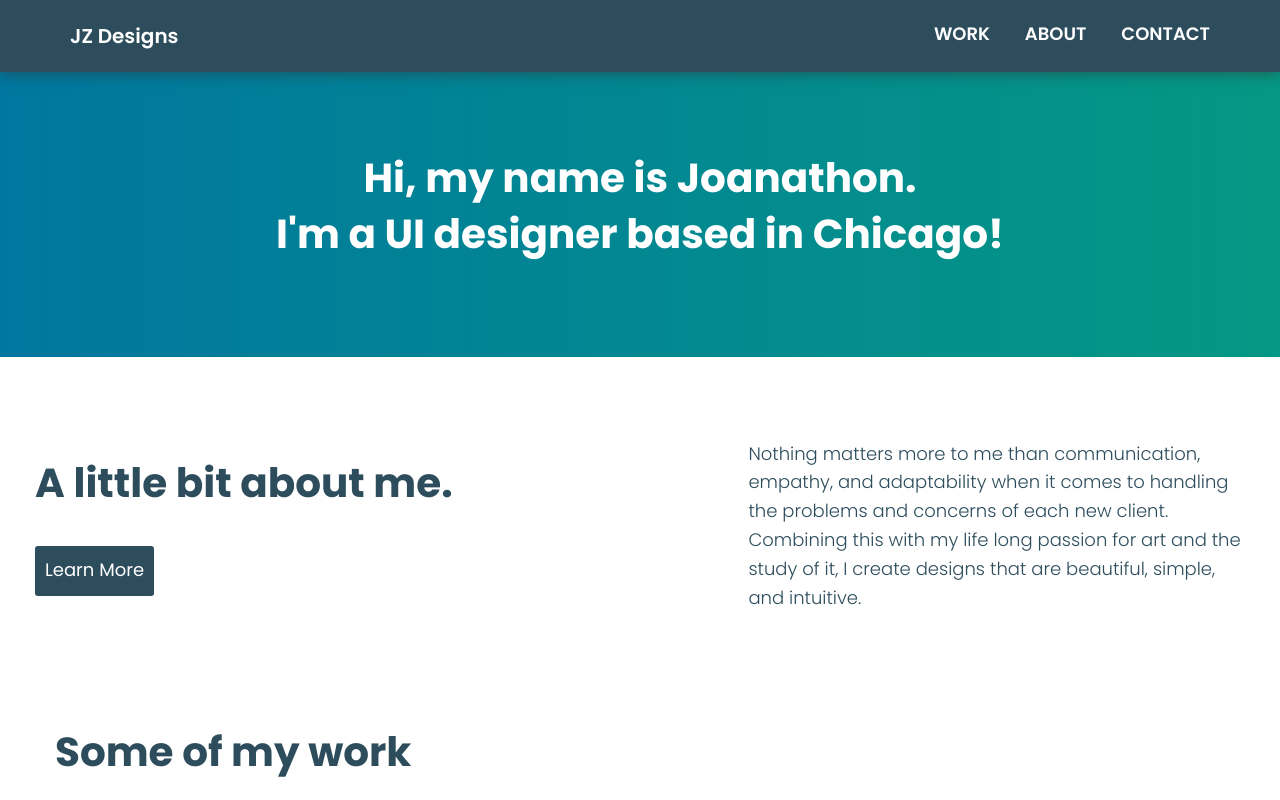
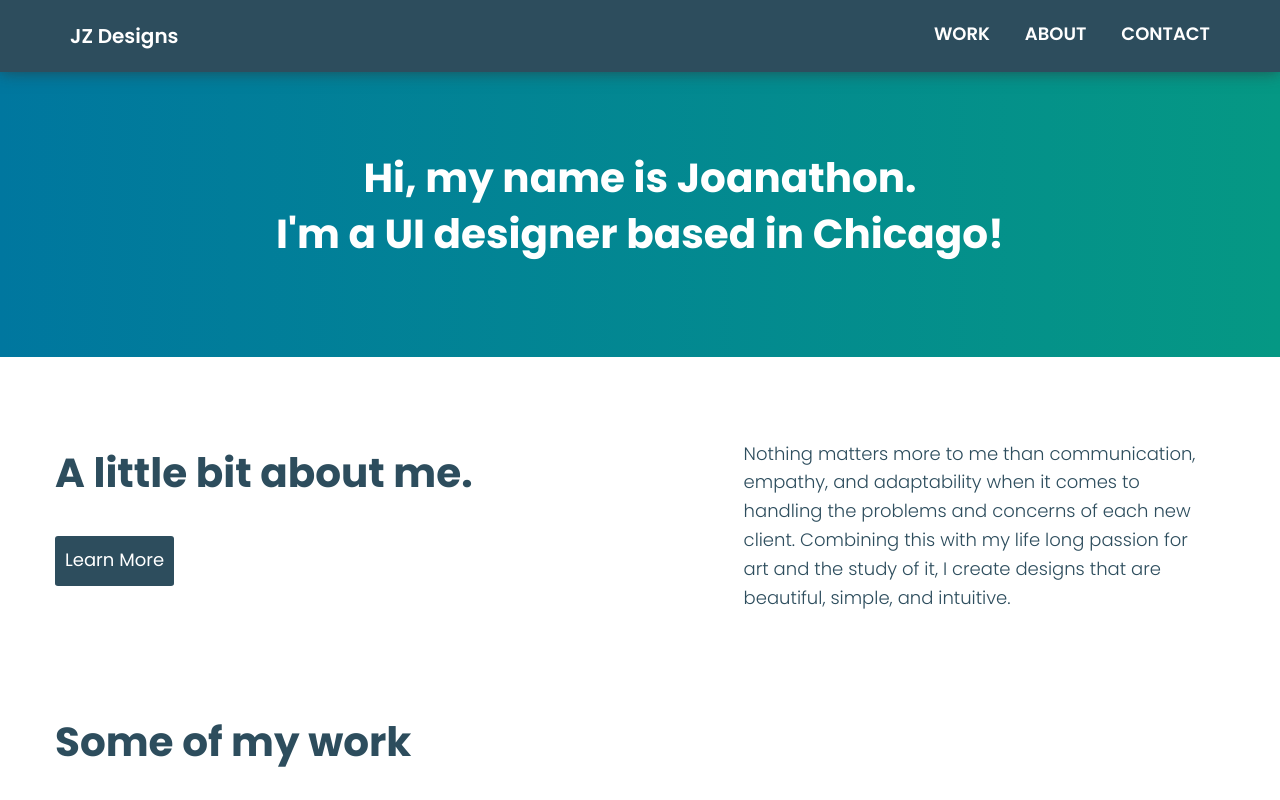
Before and after one commit to joanathonz/portfolio-site, a plain HTML site: page index.html in a window 1280 px wide. Shown: the top 800 px of the page. Drawn offline with nearby package versions, Linux system fonts and the light colour scheme.

Commit message:
css spacing edits

```diff
--- a/css/style.css
+++ b/css/style.css
@@ -111,9 +111,6 @@ a:hover, a:focus {
   color: #ffffff;
 }
 
-footer {
-}
-
 #projectpagetitle{
   padding-top:60px;
 }
@@ -138,8 +135,12 @@ main {
   padding: 0 15px;
 }
 
+.alittlebitaboutme{
+  padding: 0px;
+}
+
 .knowme {
-  padding: 25px;
+  padding: 15px;
   padding-top: 30px;
 }
 .row {
@@ -336,6 +337,10 @@ Medium devices (640px and larger)
     padding: 10px;
   }
 
+  .alittlebitaboutme{
+    padding: 0px;
+  }
+
   .row::after {
     content: "";
     clear: both;
@@ -390,3 +395,6 @@ Medium devices (640px and larger)
 }
 
 @media only screen and (min-width: 1440px) {}
+  .alittlebitaboutme{
+    padding: 0px;
+  }
--- a/index.html
+++ b/index.html
@@ -41,13 +41,13 @@
       </div>
     </div>
     <div>
-    <div class="knowme">
+    <div class="knowme container">
       <div class="row">
         <!--Green (row)-->
-        <div class="col-md-6 col-lg-7" class="alittleaboutme">
+        <div class="col-md-6 col-lg-7 alittlebitaboutme">
           <!--teal (column)-->
         <h2>A little bit about me. </h2>
-        <a href="about.html" class=button>Learn More</a>
+        <a href="about.html" class="button">Learn More</a>
         </div>
         <div class="col-md-6 col-lg-5">
           <!--teal (column)-->
@@ -92,7 +92,6 @@
           </div>
         </div>
       </div>
-    </div>
   </main>
   <footer id="contact">
     <div class="container">
```
